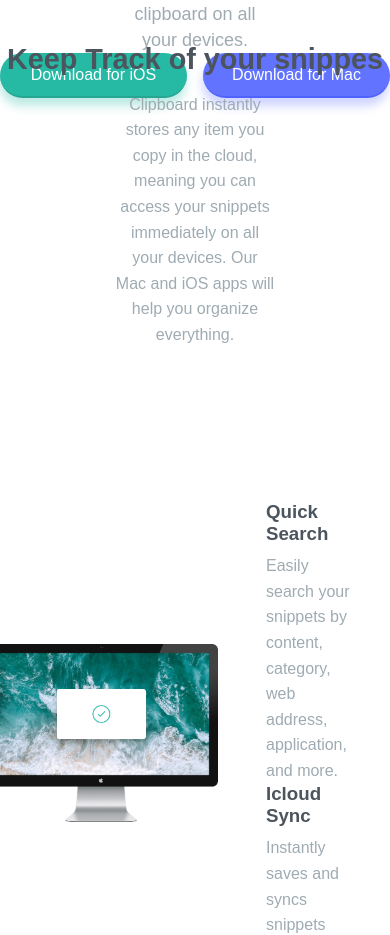
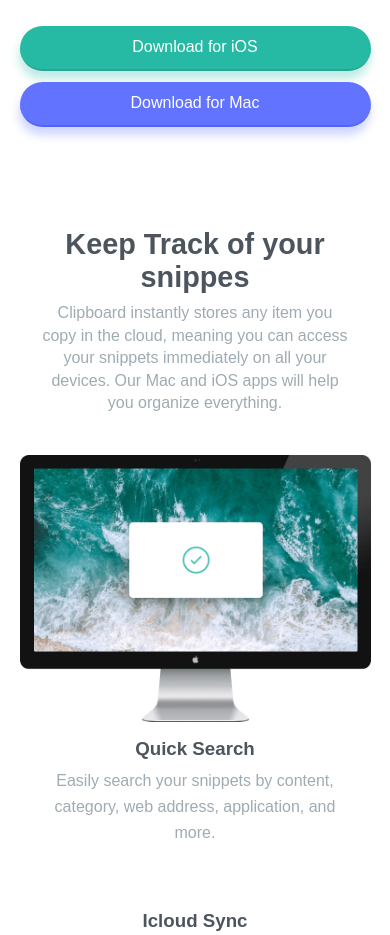
Before and after one commit to sergiohdljr/clipboard-landing-page-master, a plain HTML site: page index.html in a window 390 px wide. Shown: the part 553-1488 px from the top of the page. Drawn offline with Linux system fonts and the light colour scheme; a web font is replaced by a local one.

Commit message:
responsividade pt1

```diff
--- a/css/download.css
+++ b/css/download.css
@@ -1,6 +1,6 @@
 .download{
     width: 100%;
-    height: 170px;
+    height: 175px;
     display: flex;
     flex-direction: column;
     justify-content: center;
--- a/css/keepTrackOfYourSnippets.css
+++ b/css/keepTrackOfYourSnippets.css
@@ -66,3 +66,50 @@
     justify-content: center;
     line-height: 1.6rem;
 }
+
+@media (max-width: 850px){
+
+    .keepTrackOfYourSnippets .titulo{
+        margin-bottom: 0.5rem;
+    }
+
+    .keepTrackOfYourSnippets .spanText{
+    width: 80%;
+    text-align: center;
+    font-size: 1rem;
+    line-height: 1.4rem;
+}
+
+.monitorDesktop{
+    margin-top: 1.5rem;
+    width: 100%;
+    height: 70%;
+    display: flex;
+    flex-direction: column;
+}
+
+.desktop{
+    width: 90%;
+    height: 300px;
+}
+
+.imgDesktop{
+    position: initial;
+}
+
+.info{
+    width: 90%;
+}
+
+.tituloInfo{
+    text-align: center
+}
+
+.spanInfo{
+    color: var(--Grayish-Blue);
+    margin-top: 0.5rem;
+    text-align: center;
+    width: 90%;
+    display: block;
+}
+}
--- a/css/navBar.css
+++ b/css/navBar.css
@@ -84,3 +84,39 @@ header{
     box-shadow: -1px 8px 10px hsl(233, 100%, 69%, 0.3);
     border-bottom: 2.5px solid hsl(233, 97%, 65%);
 }
+
+@media (max-width:850px) {
+
+    .historyOfEverything{
+        height: 50vh;
+    }
+
+    .titulo{
+        font-size: 2rem;
+        width: 90%;
+        text-align:center;
+    }
+
+    .spanText{
+    width: 80%;
+    text-align: center;
+    margin-top: 0rem;
+    flex-grow: 0;
+    flex-wrap: wrap;
+    line-height: 1.5rem;
+}
+
+    .botoes{
+        width: 100%;
+        height: auto;
+        gap: 0.7rem;
+        flex-direction: column;
+        flex-wrap: nowrap;
+    }
+    .btn{
+        width: 90%;
+    }
+    .Ios{
+        margin-right: 0;
+    }
+}
--- a/css/sectionAccessClipboard.css
+++ b/css/sectionAccessClipboard.css
@@ -31,3 +31,17 @@
 .imgMobile{
     min-width: 50%;
 }
+
+@media (max-width: 850px){
+    .accessClipboard .titulo{
+    margin-bottom: 0.5rem;
+}
+
+    .accessClipboard .spanText{
+    width: 80%;
+}
+
+    .mobile{
+        margin-top: 1.5rem;
+    }
+}
```
